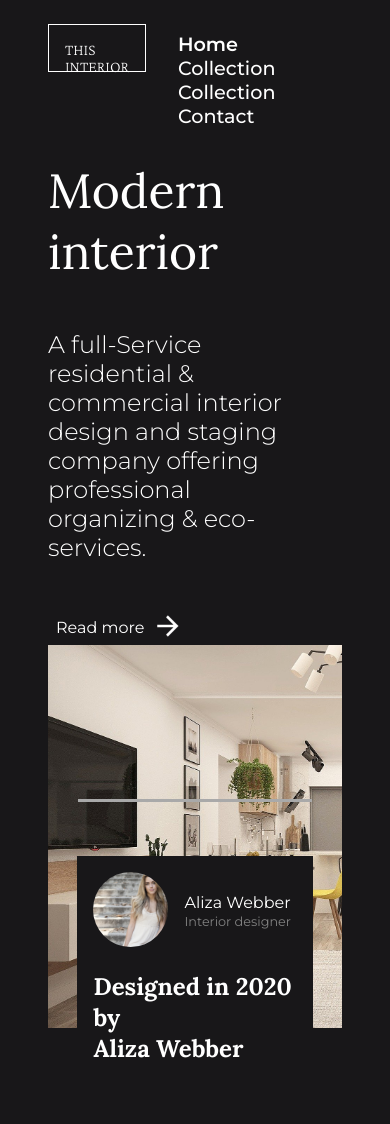
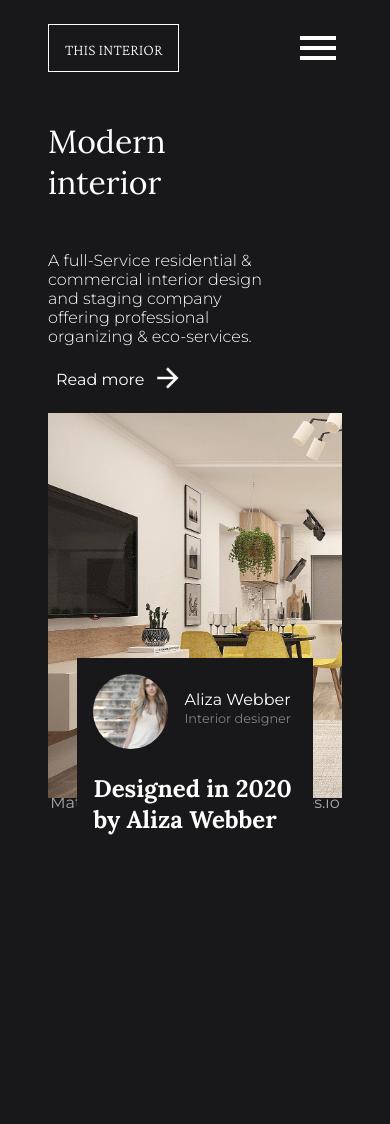
Before and after one commit to MtFranke/interior-consultant, a plain HTML site: page index.html in a window 390 px wide. After the commit the page ends 895 px from the top, so only its background shows below. Drawn offline with nearby package versions, Linux system fonts and the light colour scheme.

Commit message:
hamburger added

```diff
--- a/index.html
+++ b/index.html
@@ -25,6 +25,11 @@
                 <a href="#" class="navigation__item-link">Contact</a>
             </li>
         </ul>
+        <a class="navigation__hamburger">
+            <img src="icons/menu.png" alt="menu">
+        </a>
+
+
     </nav>
     <main class="main">
         <header class="company">
@@ -44,7 +49,7 @@
                     <p class="portfolio__author__information-name">Aliza Webber</p>
                     <p class="portfolio__author__information-company-name">Interior designer</p>
                 </div>
-                <h2 class="portfolio__image-creation-date">Designed in 2020 by<br> Aliza Webber</h2>
+                <h2 class="portfolio__image-creation-date">Designed in 2020 by Aliza Webber</h2>
             </div>
         </section>
     </main>
--- a/main.css
+++ b/main.css
@@ -54,19 +54,21 @@ body{
     font-weight: 700;
     padding: 0 1.5rem;
 }
+.navigation__hamburger{
+    display: none;
+}
 .main{
     display: flex;
     margin: 0 3rem;
 }
-
 .company{
     width: 40%;
     padding: 0 3rem 0 0 ;
 }
 .company__name{
     font-family: 'Lora', serif;
+    font-weight: 400;
     font-size: 3rem;
-    font-weight: 400;
     margin: 0 0 3rem 0;
 }
 .company__description{
@@ -113,7 +115,6 @@ body{
     right: 10%;
     padding: 1rem;
 }
-
 .portfolio__author__information{
     display: inline-block;
     position: absolute;
@@ -121,7 +122,6 @@ body{
     padding: 0 1rem;
 
 }
-
 .portfolio__author__selfie{
     background: url("images/beautiful-1274056_1920.jpg");
     background-size: cover;
@@ -158,15 +158,20 @@ body{
 }
 
 @media screen and (max-width: 900px) {
+
     body{
-        grid-template-rows:  1fr 7fr 1fr;
+        grid-template-rows:  1fr 5fr 1fr;
     }
     .main{
         display: block;
         margin: 0 3rem;
     }
     .company{
-        width: 100%;
+        width: 90%;
+    }
+
+    .navigation__item {
+        display: none;
     }
     .portfolio{
         width: 100%;
@@ -174,6 +179,9 @@ body{
     }
     .portfolio__author{
         width: 80%;
+    }
+    .navigation__hamburger{
+        display: block;
     }
     .footer{
         margin: 0 0 2rem 0;
@@ -184,9 +192,22 @@ body{
         height: 3px;
         width: 60%;
         position: absolute;
-        bottom: 5%;
+        bottom: 8%;
         left: 20%;
 
     }
+    .portfolio__image{
 
+    }
+    .company__name{
+        font-size: 2rem;
+    }
+    .company__description{
+        font-size: 1rem;
+        margin: 0 0 1rem 0;
+    }
+    .company__read-more-text{
+        font-size: 1rem;
+        margin: 0 0 1rem 0;
+    }
 }
```
Also changed, not shown: icons/menu.png (added).
